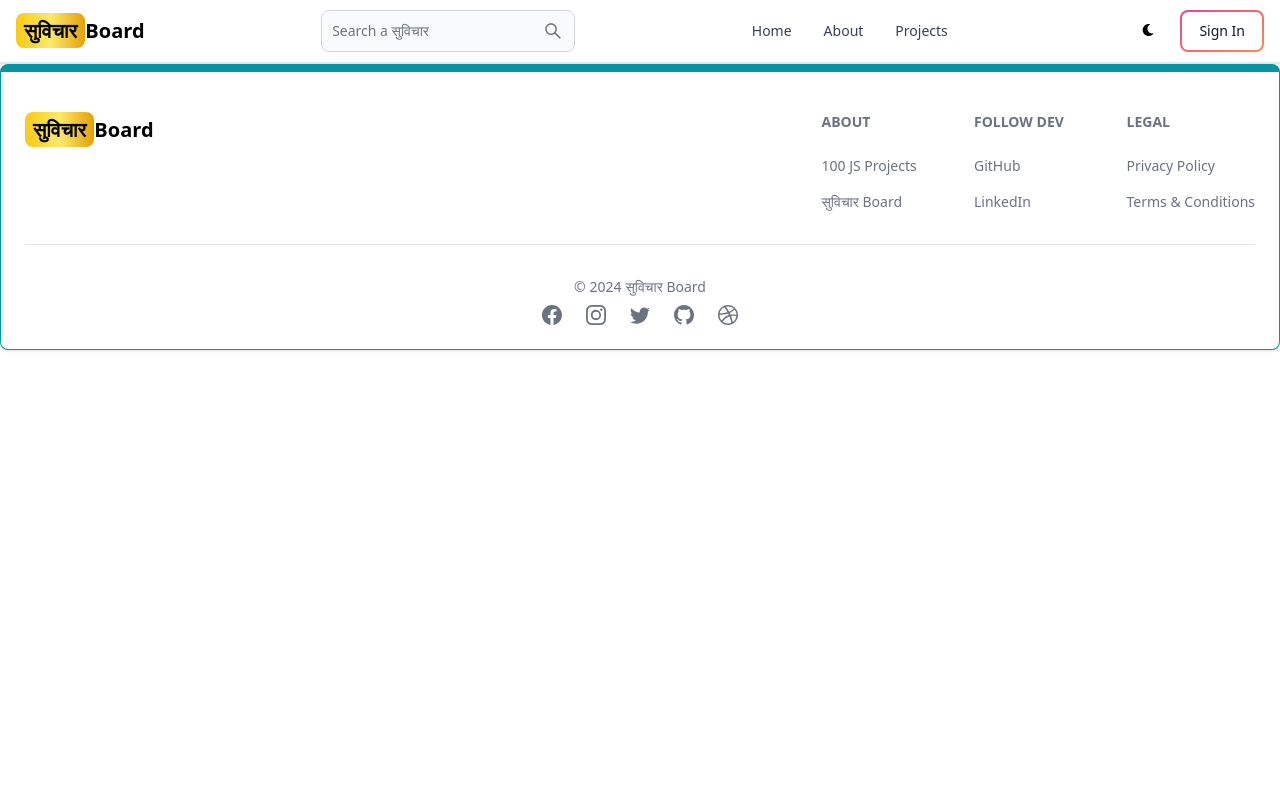
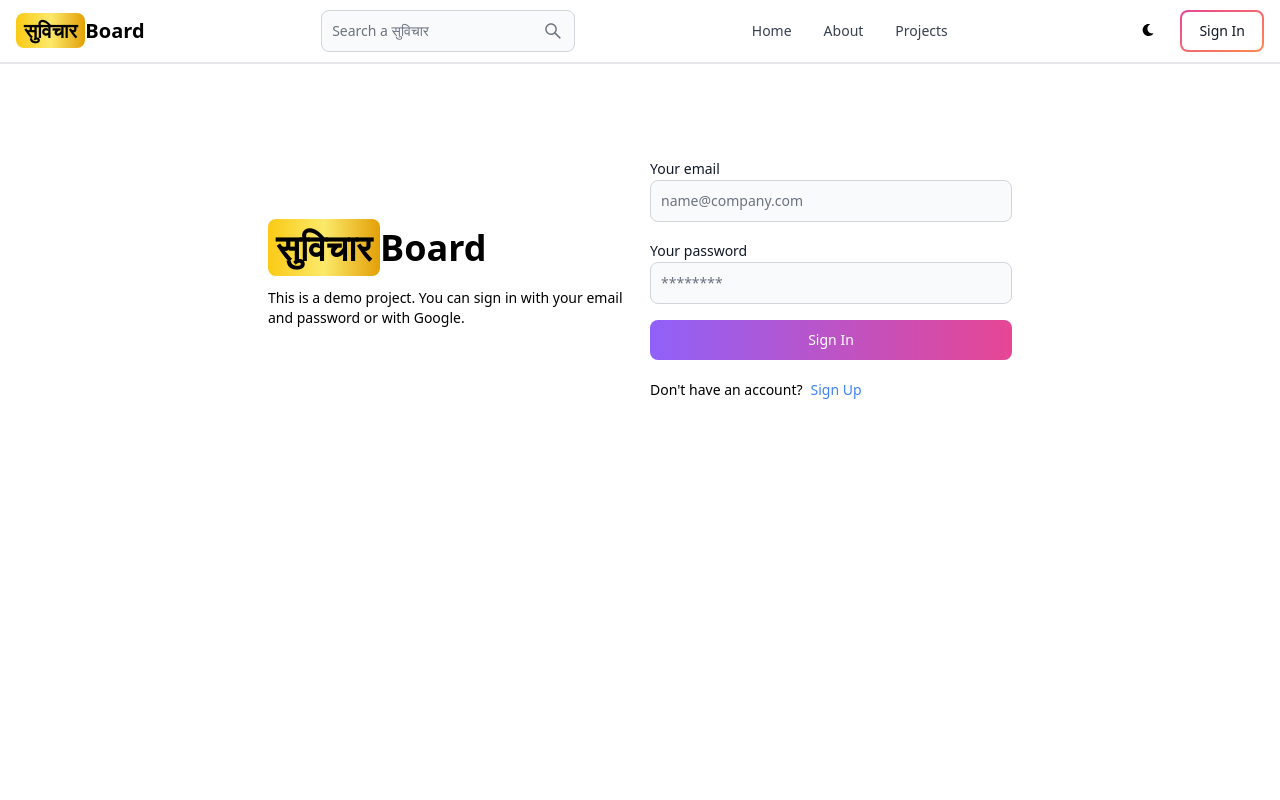
Before and after one commit to Vanshika-Tanwar/MERN-BLOG, a React (Vite) app in the folder client/: page /sign-in in a window 1280 px wide. Shown: the top 800 px of the page. Built offline with nearby package versions, Linux system fonts and the light colour scheme.

Commit message:
Completed Signin Page Functionality

```diff
--- a/client/src/pages/SignIn.jsx
+++ b/client/src/pages/SignIn.jsx
@@ -1,9 +1,97 @@
-import React from 'react'
+import { Alert, Button, Label, Spinner, TextInput } from 'flowbite-react'
+import React, { useState } from 'react'
+import { Link, useNavigate } from 'react-router-dom'
 
 export default function SignIn() {
+  const [formData, setFormData] = useState({});
+  const [errorMessage, setErrorMessage] = useState(null);
+  const [loading, setLoading] = useState(false);
+  const navigate = useNavigate();
+  const handleChange = (e) => {
+    setFormData({ ...formData, [e.target.id]: e.target.value.trim()});
+  };
+  const handleSubmit = async (e) => {
+    e.preventDefault();
+    if (!formData.email || !formData.password) {
+      return setErrorMessage('Please fill out all fields.');
+    }
+    try {
+      setLoading(true);
+      setErrorMessage(null);
+      const res = await fetch('/api/auth/signin', {
+        method: 'POST',
+        headers: { 'Content-Type': 'application/json' },
+        body: JSON.stringify(formData),
+      });
+      const data = await res.json();
+      if (data.success === false) {
+        return setErrorMessage(data.message);
+      }
+      setLoading(false);
+      if(res.ok){
+        navigate('/');
+      }
+    } catch (error) {
+      setErrorMessage(error.message);
+      setLoading(false);
+    }
+  }
+
   return (
-    <div>
-
+    <div className='min-h-screen mt-20'>
+      <div className='flex p-3 max-w-3xl mx-auto flex-col md:flex-row md:items-center gap-5'>
+        {/* left */}
+        <div className='flex-1'>
+        <Link to="/" className='font-bold dark:text-white text-4xl'>
+        <span className='px-2 py-1 bg-gradient-to-r from-yellow-300 via-yellow-200 to-yellow-400 rounded-lg text-black font-semibold'>सुविचार</span>
+        Board
+      </Link>
+      <p className='text-sm mt-5'>
+      This is a demo project. You can sign in with your email and password or with Google.
+      </p>
+        </div>
+        {/* right */}
+        <div className='flex-1'>
+          <form className='flex flex-col gap-4' onSubmit={handleSubmit}>
+            <div>
+              <Label value='Your email'/>
+              <TextInput
+              type='email'
+              placeholder='name@company.com'
+              id='email' onChange={handleChange}/>
+            </div>
+            <div className=''>
+              <Label value='Your password'/>
+              <TextInput
+              type='password'
+              placeholder='********'
+              id='password' onChange={handleChange}/>
+            </div>
+            <Button gradientDuoTone='purpleToPink' type='submit' disabled={loading}>
+              {
+              loading ? (
+                <>
+                <Spinner size = 'sm'/>
+                <span className='pl-3'>Loading...</span>
+                </>
+              ) : 'Sign In'
+              }
+            </Button>
+          </form>
+          <div className='flex gap-2 text-sm mt-5'>
+            <span>Don't have an account?</span>
+            <Link to='/sign-up' className='text-blue-500'>
+            Sign Up
+            </Link>
+          </div>
+          {
+          errorMessage && (
+            <Alert className='mt-5' color='failure'>
+              {errorMessage}
+            </Alert>
+          )}
+        </div>
+      </div>
     </div>
   )
 }
```
